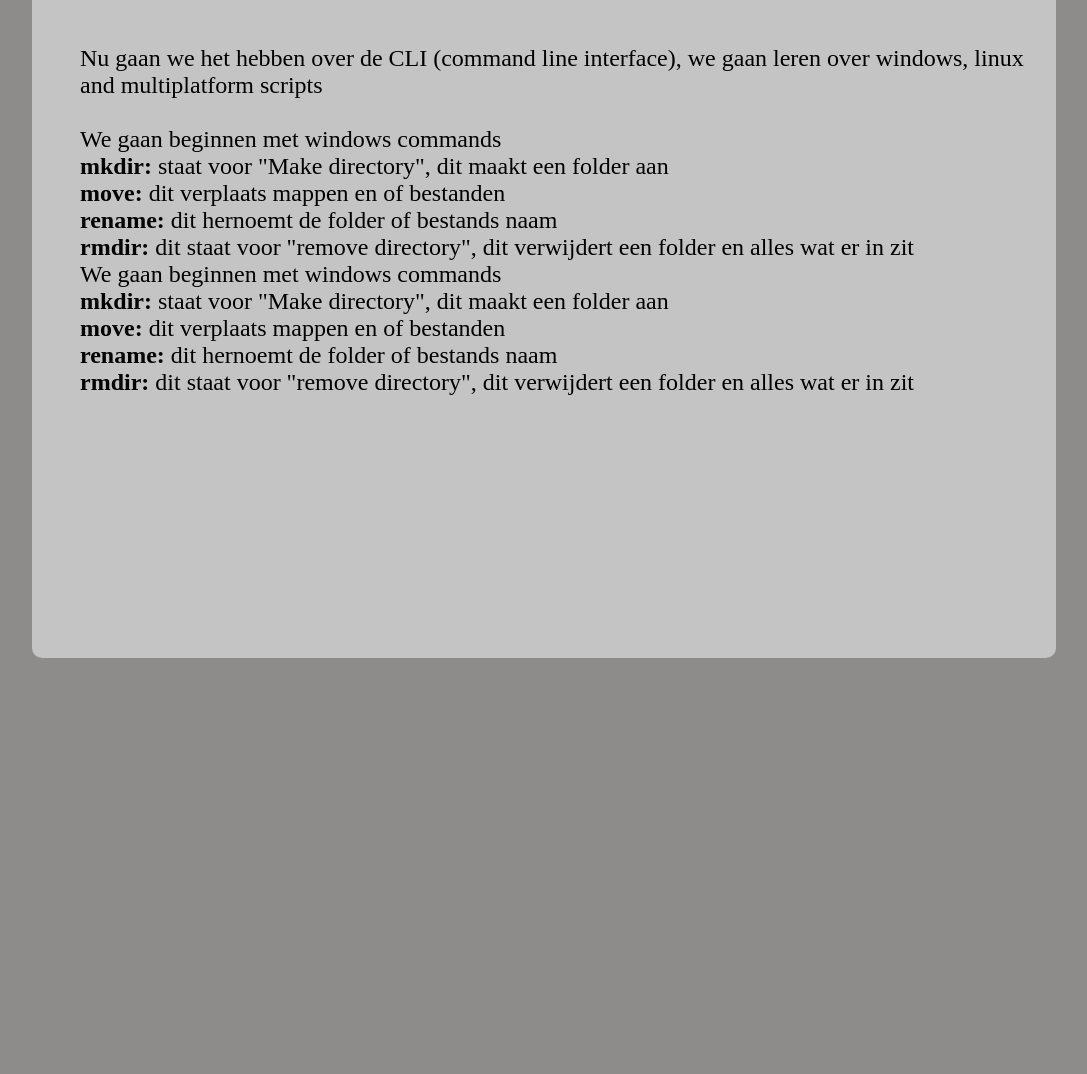
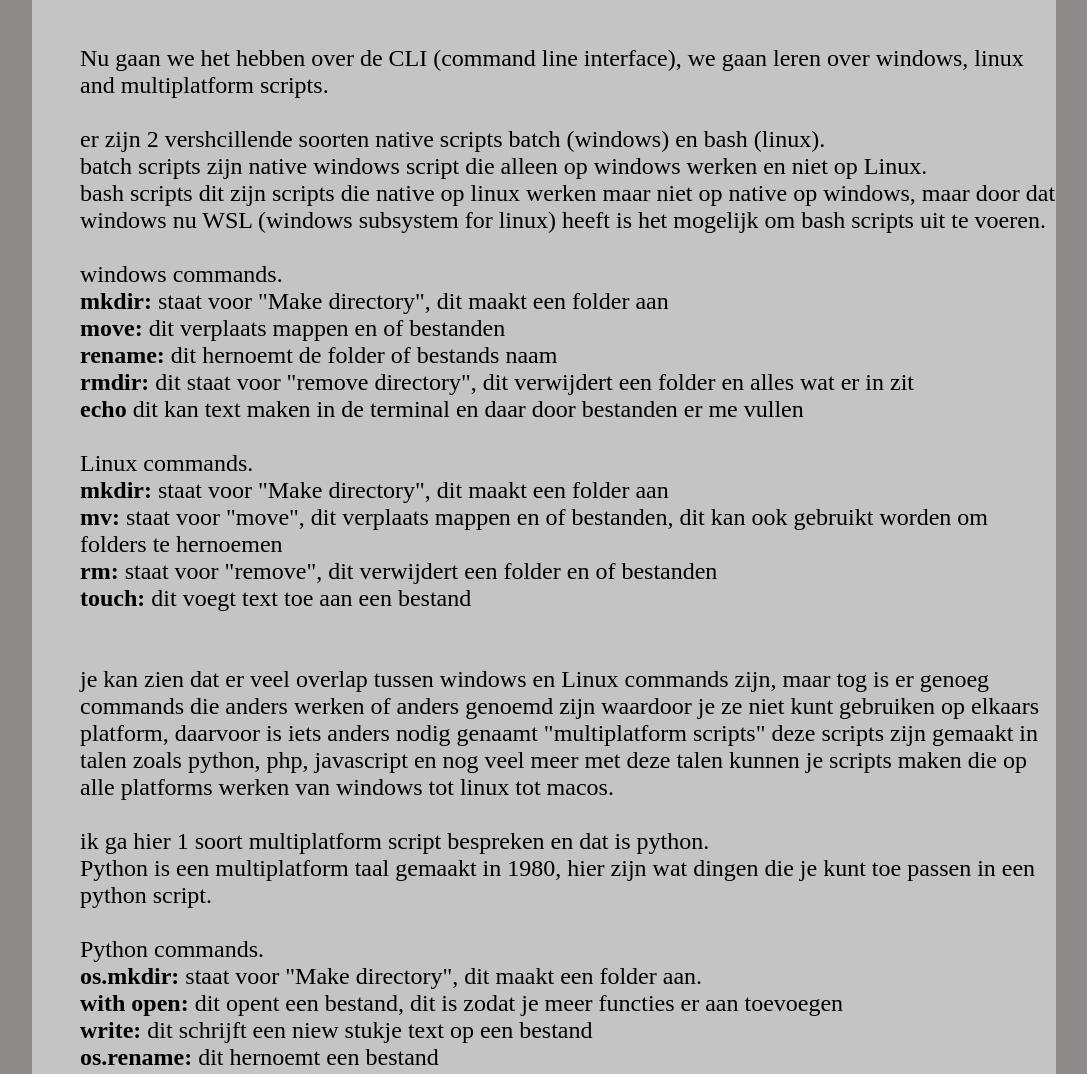
Before and after one commit to LithRakoon/linux-website, a plain HTML site: page cli.html in a window 1280 px wide. Shown: the part 282-1356 px from the top of the page, without its empty margins (96-1183 px from the left). Before the commit the page ends 940 px from the top, so only its background shows below. Drawn offline with Linux system fonts and the light colour scheme.

Commit message:
finish CLI tab

```diff
--- a/cli.html
+++ b/cli.html
@@ -8,7 +8,7 @@
     <link rel="stylesheet" href="css/style.css">
 
 </head>
-<body>
+<body class="cliBody">
     <Header>
         <nav>
             <ul class="navbar">
@@ -35,24 +35,50 @@
             <h1 class="titleHome">CLI</h1>
             <div class="default-p">
                 <p>
-                    Nu gaan we het hebben over de CLI (command line interface), we gaan leren over windows, linux and multiplatform scripts
+                    Nu gaan we het hebben over de CLI (command line interface), we gaan leren over windows, linux and multiplatform scripts. <br> <br>
+                    er zijn 2 vershcillende soorten native scripts batch (windows) en bash (linux).<br>
+                    batch scripts zijn native windows script die alleen op windows werken en niet op Linux.<br>
+                    bash scripts dit zijn scripts die native op linux werken maar niet op native op windows, maar door dat windows nu WSL (windows subsystem for linux) heeft
+                    is het mogelijk om bash scripts uit te voeren.
                     <br>
                     <br>
                 </p>
 
                 <p>
-                    We gaan beginnen met windows commands <br>
+                    windows commands.<br>
                     <a class="cliSmall-h">mkdir:</a> staat voor "Make directory", dit maakt een folder aan<br>
                     <a class="cliSmall-h">move:</a> dit verplaats mappen en of bestanden<br>
                     <a class="cliSmall-h">rename:</a> dit hernoemt de folder of bestands naam<br>
                     <a class="cliSmall-h">rmdir:</a> dit staat voor "remove directory", dit verwijdert een folder en alles wat er in zit<br>
+                    <a class="cliSmall-h">echo</a> dit kan text maken in de terminal en daar door bestanden er me vullen
+                </p>
+                <br>
+                <p>
+                    Linux commands.<br>
+                    <a class="cliSmall-h">mkdir:</a> staat voor "Make directory", dit maakt een folder aan<br>
+                    <a class="cliSmall-h">mv:</a> staat voor "move", dit verplaats mappen en of bestanden, dit kan ook gebruikt worden om folders te hernoemen<br>
+                    <a class="cliSmall-h">rm:</a> staat voor "remove", dit verwijdert een folder en of bestanden<br>
+                    <a class="cliSmall-h">touch:</a> dit voegt text toe aan een bestand<br>
+                </p>
+                <br>
+                <br>
+                <p>
+                    je kan zien dat er veel overlap tussen windows en Linux commands zijn, maar tog is er genoeg commands die anders werken of anders genoemd zijn waardoor je
+                    ze niet kunt gebruiken op elkaars platform, daarvoor is iets anders nodig genaamt "multiplatform scripts" deze scripts zijn gemaakt in talen zoals python, php, javascript en nog veel meer
+                    met deze talen kunnen je scripts maken die op alle platforms werken van windows tot linux tot macos.
+                </p>
+                <br>
+                <p>
+                    ik ga hier 1 soort multiplatform script bespreken en dat is python.<br>
+                    Python is een multiplatform taal gemaakt in 1980, hier zijn wat dingen die je kunt toe passen in een python script.<br>
+                    <br>
                 </p>
                 <p>
-                    We gaan beginnen met windows commands <br>
-                    <a class="cliSmall-h">mkdir:</a> staat voor "Make directory", dit maakt een folder aan<br>
-                    <a class="cliSmall-h">move:</a> dit verplaats mappen en of bestanden<br>
-                    <a class="cliSmall-h">rename:</a> dit hernoemt de folder of bestands naam<br>
-                    <a class="cliSmall-h">rmdir:</a> dit staat voor "remove directory", dit verwijdert een folder en alles wat er in zit<br>
+                    Python commands.<br>
+                    <a class="cliSmall-h">os.mkdir:</a> staat voor "Make directory", dit maakt een folder aan.<br>
+                    <a class="cliSmall-h">with open:</a> dit opent een bestand, dit is zodat je meer functies er aan toevoegen<br>
+                    <a class="cliSmall-h">write:</a> dit schrijft een niew stukje text op een bestand<br>
+                    <a class="cliSmall-h">os.rename:</a> dit hernoemt een bestand<br>
                 </p>
             </div>
         </div>
--- a/css/style.css
+++ b/css/style.css
@@ -107,13 +107,17 @@
 
 /* CLI */
 
+.cliBody {
+    height: 86rem;
+}
+
 .cliCard {
     display: flex;
     padding-left: 3rem;
     justify-content: left;
     background-color: #C4C4C4;
     width: 80vw;
-    height: 50rem;
+    height: 80rem;
     font-size: 35px;
     z-index: 2;
     margin: auto;
```
